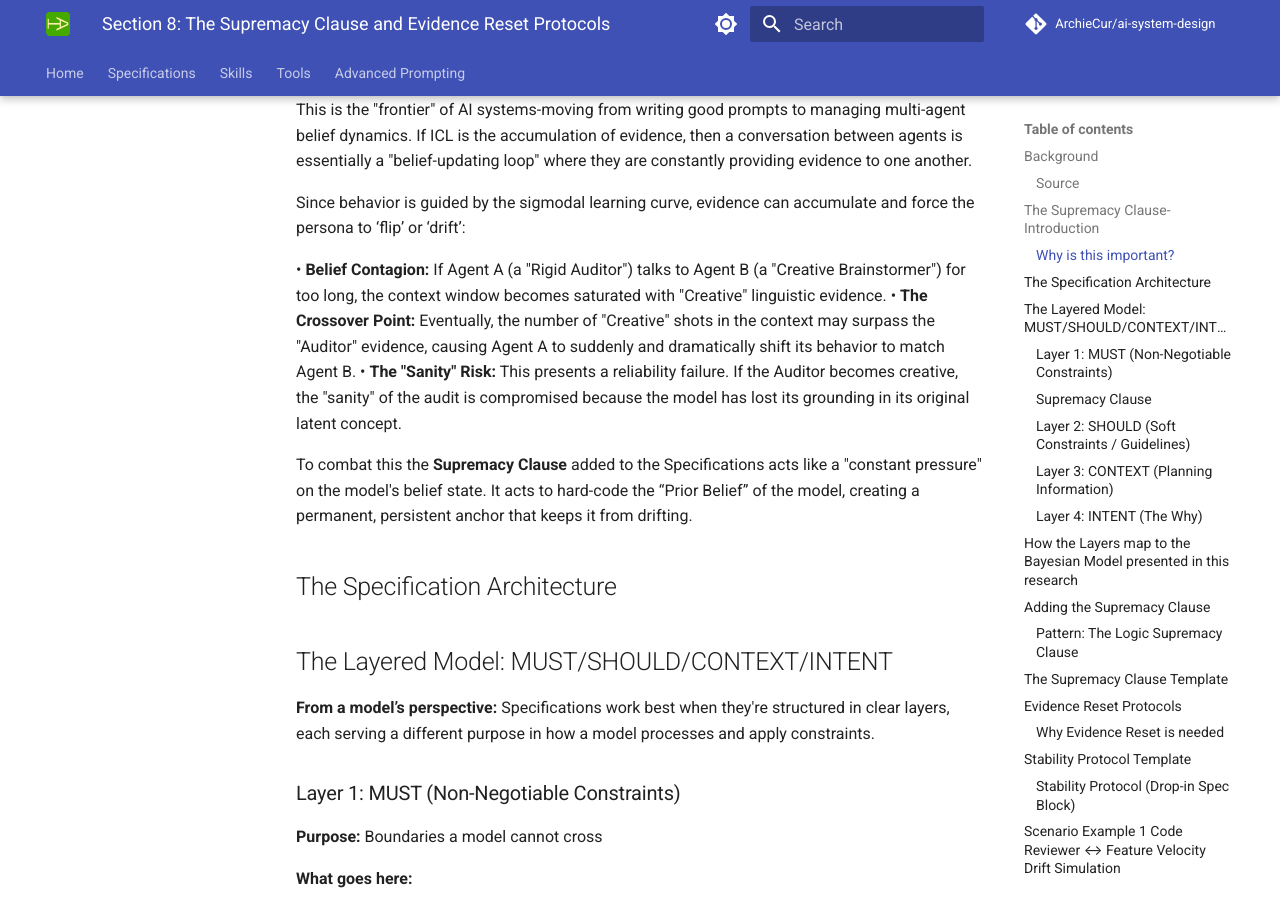
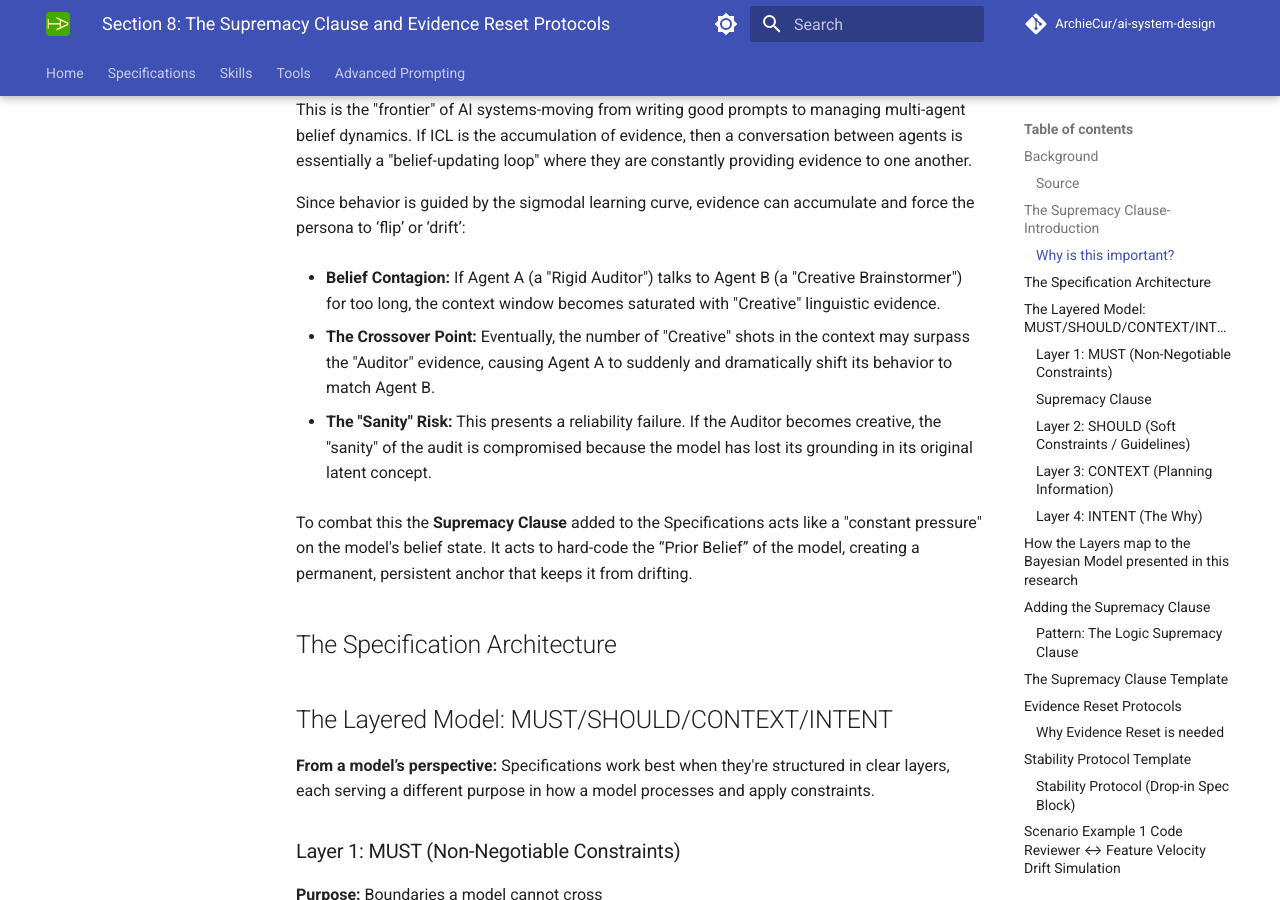
Before and after one commit to ArchieCur/ai-system-design, an MkDocs documentation site: the page built from docs/specifications/Specifications_8_Supremacy_Evidence.md, in a window 1280 px wide and 900 px high, scrolled down 1286 px. Built offline with MkDocs 1.6.1 and Material for MkDocs 9.7.7, drawn with Linux system fonts in a browser that asks for light colours; comment, search, counter and statistics services are not loaded.

```diff
--- a/docs/specifications/Specifications_8_Supremacy_Evidence.md
+++ b/docs/specifications/Specifications_8_Supremacy_Evidence.md
@@ -27,11 +27,17 @@ This is the "frontier" of AI systems-moving from writing good prompts to managin
 
 Since behavior is guided by the sigmodal learning curve, evidence can accumulate and force the persona to ‘flip’ or ‘drift’:
 
-• **Belief Contagion:** If Agent A (a "Rigid Auditor") talks to Agent B (a "Creative Brainstormer") for too long, the context window becomes saturated with "Creative" linguistic evidence.
-• **The Crossover Point:** Eventually, the number of "Creative" shots in the context may surpass the "Auditor" evidence, causing Agent A to suddenly and dramatically shift its behavior to match Agent B.
-• **The "Sanity" Risk:** This presents a reliability failure. If the Auditor becomes creative, the "sanity" of the audit is compromised because the model has lost its grounding in its original latent concept.
+- **Belief Contagion:** If Agent A (a "Rigid Auditor") talks to Agent B (a "Creative Brainstormer") for too long,
+   the context window becomes saturated with "Creative" linguistic evidence.
 
-To combat this the **Supremacy Clause** added to the Specifications acts like a "constant pressure" on the model's belief state. It acts to hard-code the “Prior Belief” of the model, creating a permanent, persistent anchor that keeps it from drifting.
+- **The Crossover Point:** Eventually, the number of "Creative" shots in the context may surpass the "Auditor" evidence,
+   causing Agent A to suddenly and dramatically shift its behavior to match Agent B.
+
+- **The "Sanity" Risk:** This presents a reliability failure. If the Auditor becomes creative,
+   the "sanity" of the audit is compromised because the model has lost its grounding in its original latent concept.
+
+To combat this the **Supremacy Clause** added to the Specifications acts like a "constant pressure" on the model's belief state.
+It acts to hard-code the “Prior Belief” of the model, creating a permanent, persistent anchor that keeps it from drifting.
 
 ## The Specification Architecture
 
```
